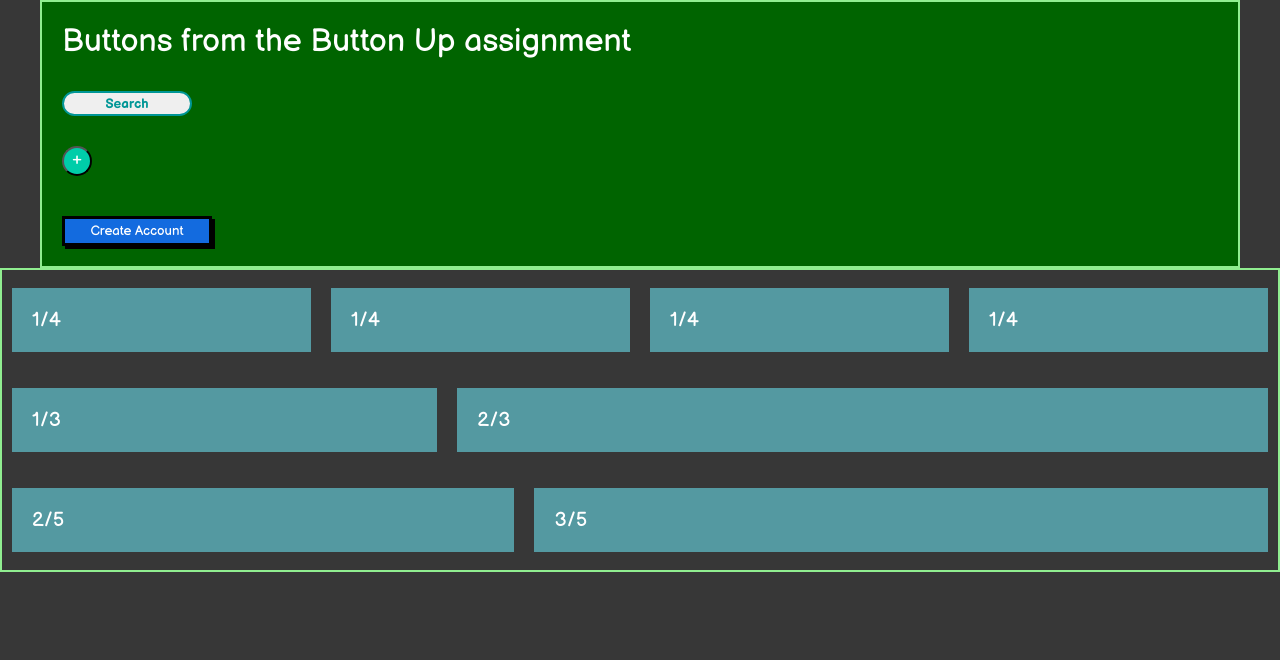
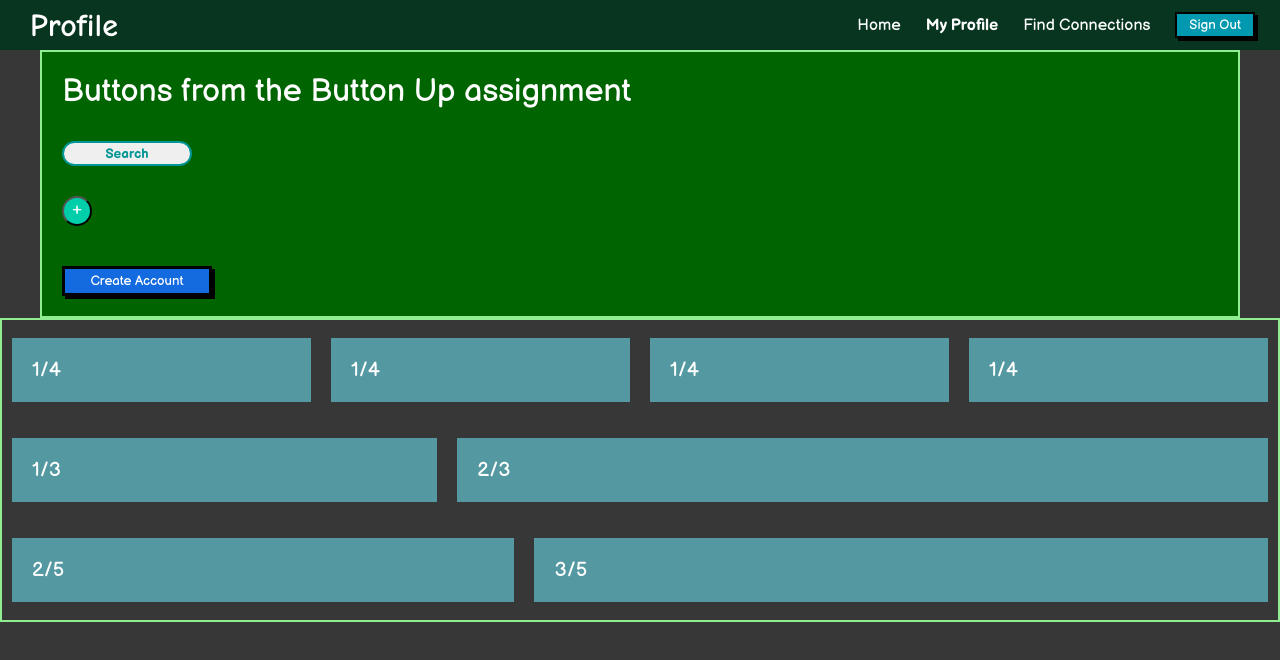
Before and after one commit to CragarDev/Burke_Craig_Assignment_cssLibrary, a plain HTML site: page index.html in a window 1280 px wide. Drawn offline with Linux system fonts and the light colour scheme.

Commit message:
added the nav bar

```diff
--- a/index.html
+++ b/index.html
@@ -4,10 +4,31 @@
     <meta charset="UTF-8" />
     <meta http-equiv="X-UA-Compatible" content="IE=edge" />
     <meta name="viewport" content="width=device-width, initial-scale=1.0" />
-    <title>Craig Bur8️⃣ CSS Library</title>
+    <link rel="preconnect" href="https://fonts.googleapis.com" />
+    <link rel="preconnect" href="https://fonts.gstatic.com" crossorigin />
+    <link rel="preconnect" href="https://fonts.googleapis.com" />
+    <link rel="preconnect" href="https://fonts.gstatic.com" crossorigin />
+    <link
+      href="https://fonts.googleapis.com/css2?family=Comic+Neue:wght@400;700&display=swap"
+      rel="stylesheet"
+    />
+    <title>Craig Burke CSS Library</title>
     <link rel="stylesheet" href="./style.css" />
   </head>
   <body>
+    <div class="nav-bar">
+      <div class="nav flex">
+        <h1 class="nav-title">Profile</h1>
+        <ul class="nav-links flex">
+          <li><a href="#">Home</a></li>
+          <li>
+            <a href="#" class="active"><span>My Profile</span></a>
+          </li>
+          <li><a href="#">Find Connections</a></li>
+          <li><button class="btn">Sign Out</button></li>
+        </ul>
+      </div>
+    </div>
     <div class="container">
       <div class="buttons border">
         <h1>Buttons from the Button Up assignment</h1>
--- a/style.css
+++ b/style.css
@@ -34,6 +34,12 @@ h1 {
 
 .border {
   border: 2px solid lightgreen;
+}
+
+.flex {
+  display: flex;
+  justify-content: space-between;
+  align-items: center;
 }
 
 /* Buttons from the Button Up assignment */
@@ -95,3 +101,40 @@ h1 {
 .col-3 {
   flex: 3;
 }
+
+/* Nav Bar */
+.nav {
+  background-color: rgb(7, 53, 32);
+  height: 50px;
+  color: white;
+}
+
+.nav h1 {
+  font-family: "Comic Neue", cursive;
+  color: white;
+  padding-left: 30px;
+  font-weight: bold;
+}
+
+.nav a {
+  color: white;
+  text-decoration: none;
+}
+.nav ul {
+  list-style: none;
+}
+
+.nav li {
+  padding-right: 25px;
+}
+
+.nav a span {
+  font-weight: bold;
+}
+.nav .btn {
+  color: white;
+  background-color: rgb(0, 153, 175);
+  border: 2px solid black;
+  box-shadow: 3px 3px black;
+  padding: 3px 12px;
+}
```
